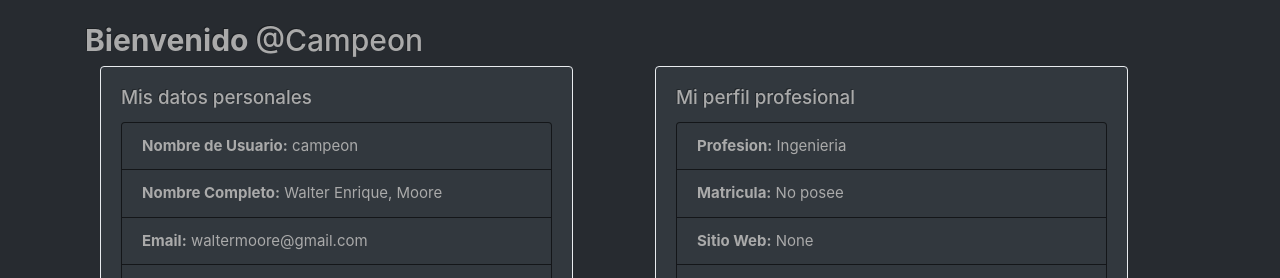
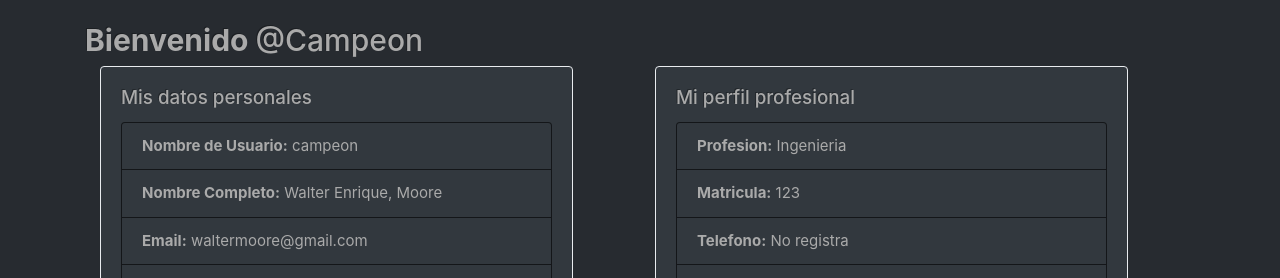
Before and after one commit to rodricerdan09/professionApp-BE, a Django app: page /cuenta/misdatos/campeon in a window 1280 px wide. Shown: the part 57-335 px from the top of the page. Run offline with Django 3.2, Linux system fonts and the light colour scheme; a user stored in the database is signed in; data comes from the database, SQL or seed files in the repository; some libraries are stand-ins or nearby versions.

Commit message:
agrego atributo telefono al profesional

```diff
--- a/accounts/forms.py
+++ b/accounts/forms.py
@@ -14,4 +14,4 @@ class UserCreationForm(UserCreationForm):
 class ProfileCreationForm(ModelForm):
     class Meta:
         model = Profesional
-        fields = ('profesion', 'matricula', 'servicio', 'website_url', 'facebook_url', 'instagram_url')
+        fields = ('profesion', 'matricula', 'telefono', 'servicio', 'website_url', 'facebook_url', 'instagram_url')
--- a/accounts/models.py
+++ b/accounts/models.py
@@ -84,6 +84,7 @@ class Profesional(models.Model):
     matricula = models.IntegerField(default=0, blank=True, null=True)
     profesion = models.ForeignKey(Profesion, on_delete=models.DO_NOTHING)
     servicio = models.TextField(blank=True, null=True)
+    telefono = models.PositiveIntegerField(help_text="Ingrese solo numeros", null=True, blank=True)
     website_url = models.CharField("Sitio Web", help_text="Ej: www.mipagina.com", max_length=255, blank=True, null=True)
     facebook_url = models.CharField("Facebook",
                                     help_text="Solamente el nombre de su cuenta. Ej: www.facebook.com/micuenta",
--- a/accounts/templates/accounts/profesional_update.html
+++ b/accounts/templates/accounts/profesional_update.html
@@ -12,6 +12,7 @@
     <form method="post">{% csrf_token %}
         {{ form.profesion|as_crispy_field }}
         {{ form.matricula|as_crispy_field }}
+        {{ form.telefono|as_crispy_field }}
         {{ form.website_url|as_crispy_field }}
         {{ form.facebook_url|as_crispy_field }}
         {{ form.instagram_url|as_crispy_field }}
--- a/accounts/templates/accounts/user_detail.html
+++ b/accounts/templates/accounts/user_detail.html
@@ -53,10 +53,15 @@
         {% if user.profesional.id %}
             <ul class="list-group">
               <li class="list-group-item"><strong>Profesion:</strong> {{ object.profesional.profesion }}</li>
-              {% if object.matricula > 0 %}
+              {% if object.profesional.matricula > 0 %}
               <li class="list-group-item"><strong>Matricula:</strong> {{ object.profesional.matricula }}</li>
               {% else %}
               <li class="list-group-item"><strong>Matricula:</strong> No posee</li>
+              {% endif %}
+                {% if object.profesional.telefono > 0 %}
+              <li class="list-group-item"><strong>Telefono:</strong> {{ object.profesional.telefono }}</li>
+              {% else %}
+              <li class="list-group-item"><strong>Telefono:</strong> No registra</li>
               {% endif %}
               <li class="list-group-item"><strong>Sitio Web:</strong> {{ object.profesional.website_url }}</li>
               <li class="list-group-item"><strong>Facebook:</strong> @{{ object.profesional.facebook_url }}</li>
--- a/accounts/views.py
+++ b/accounts/views.py
@@ -125,7 +125,7 @@ class ProfesionalDetailView(LoginRequiredMixin, DetailView):
 
 class ProfesionalUpdateView(LoginRequiredMixin, UpdateView):
     model = Profesional
-    fields = ('profesion', 'matricula', 'website_url', 'facebook_url', 'instagram_url', 'servicio')
+    fields = ('profesion', 'matricula', 'telefono', 'website_url', 'facebook_url', 'instagram_url', 'servicio')
     template_name = 'accounts/profesional_update.html'
 
     def get_absolute_url(self):
--- a/templates/registration/crear_perfil.html
+++ b/templates/registration/crear_perfil.html
@@ -11,6 +11,7 @@
 
           {{ form.profesion|as_crispy_field }}
           {{ form.matricula|as_crispy_field }}
+          {{ form.telefono|as_crispy_field }}
           {{ form.servicio|as_crispy_field }}
           {{ form.website_url|as_crispy_field }}
           {{ form.facebook_url|as_crispy_field }}
```
Also changed, not shown: accounts/templates/accounts/profesional_detail_nuevo.html (+10 -5 lines).
